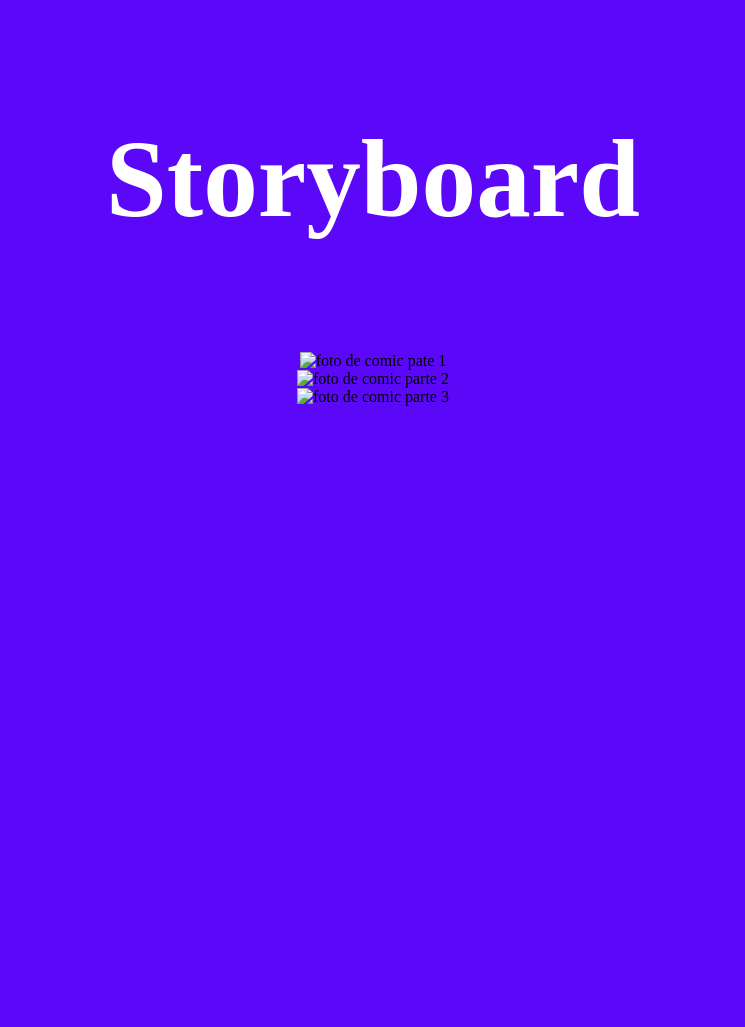
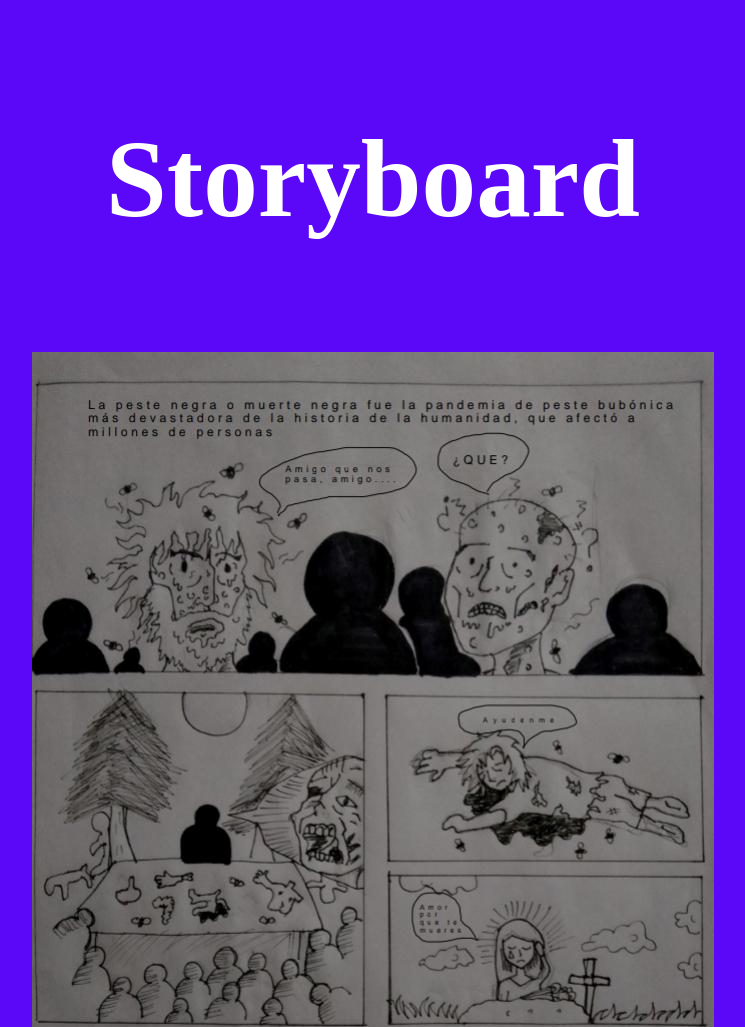
Before and after one commit to Progma23/progma23.github.io, a plain HTML site: page index.html in a window 1280 px wide. Shown: the top 1027 px of the page, without its empty margins (267-1012 px from the left). Before the commit the page ends 800 px from the top, so only its background shows below. Drawn offline with Linux system fonts and the light colour scheme.

Commit message:
primera subida

```diff
--- a/index.html
+++ b/index.html
@@ -12,13 +12,13 @@
     <h3>Storyboard</h3>
 </div>
  <div class="Alinear_flex">
-<img src="imagenes/part1.jpg"  alt="foto de comic pate 1">
+<img src="part1.jpg"  alt="foto de comic pate 1">
 </div>
 <div class="comic2">
-    <img src="imagenes/part2.jpg" alt="foto de comic parte 2">
+    <img src="part2.jpg" alt="foto de comic parte 2">
 </div>
 <div class="person">
-    <img src="imagenes/part3.jpg"  alt="foto de comic parte 3">
+    <img src="part3.jpg"  alt="foto de comic parte 3">
 </div>
 </body>
 </html>
```
